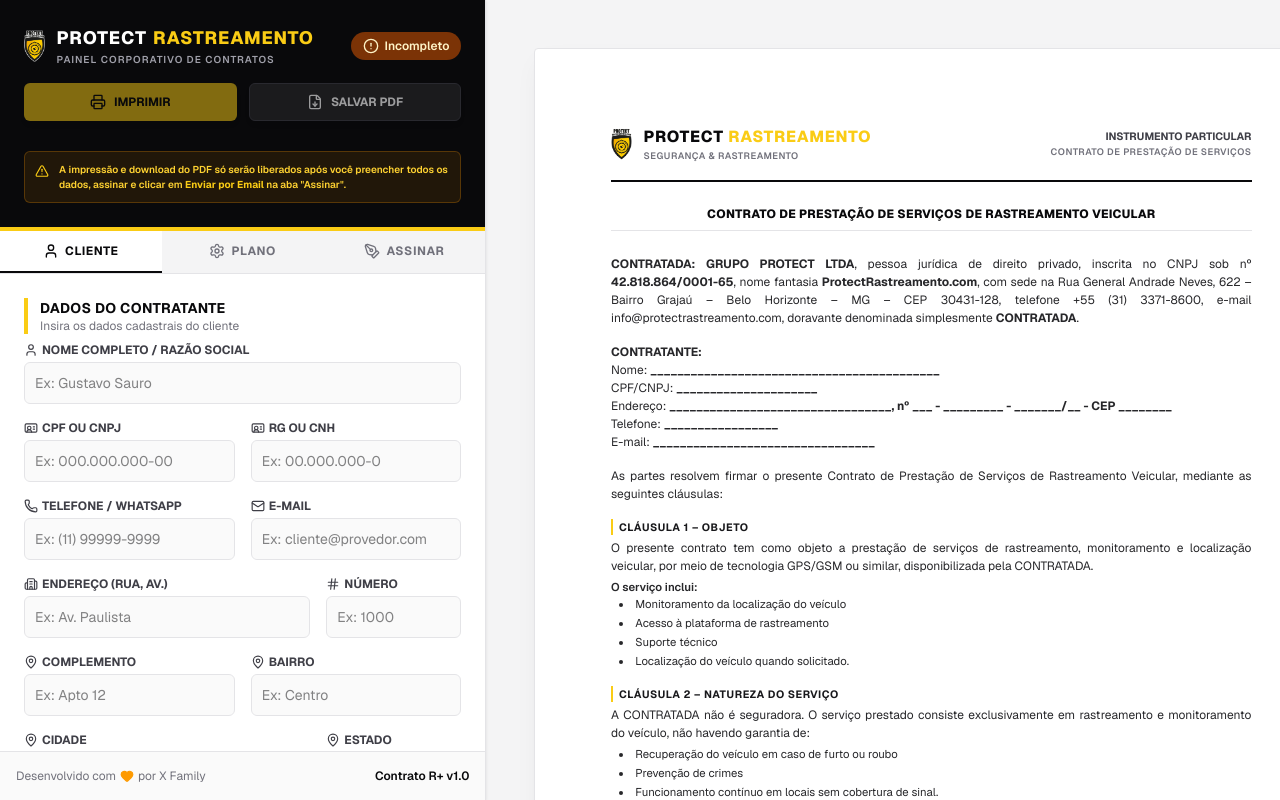
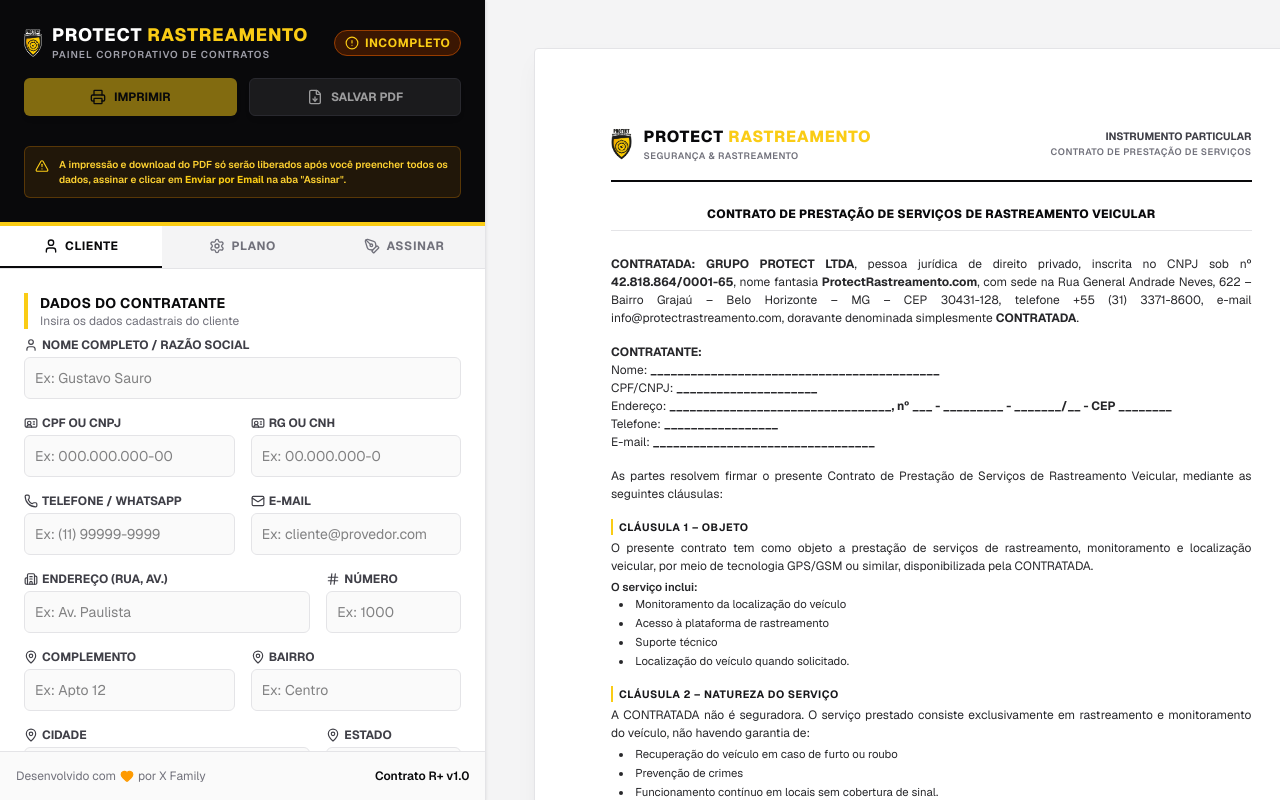
Before and after one commit to guhrizzo/contrato_rastreamento, a Next.js app: page / in a window 1280 px wide. Shown: the top 800 px of the page. Built offline with nearby package versions, Linux system fonts and the light colour scheme.

Commit message:
Update page.tsx

```diff
--- a/app/page.tsx
+++ b/app/page.tsx
@@ -586,27 +586,27 @@
 
         {/* CABEÇALHO */}
         <header className="p-6 bg-brand-black text-white flex flex-col gap-4 border-b-4 border-brand-yellow">
-          <div className="flex items-center justify-between w-full">
-            <div className="flex items-center gap-3">
-              <img src="/protectrastreamento.png" alt="Protect Rastreamento" className="h-8 w-auto" />
-              <div>
-                <h1 className="font-extrabold text-lg uppercase tracking-wider flex items-center gap-1.5">
+          <div className="flex flex-wrap items-center justify-between gap-3 w-full">
+            <div className="flex items-center gap-2.5 min-w-0">
+              <img src="/protectrastreamento.png" alt="Protect Rastreamento" className="h-7 w-auto shrink-0" />
+              <div className="min-w-0">
+                <h1 className="font-extrabold text-sm sm:text-base md:text-lg uppercase tracking-wider leading-tight text-white">
                   Protect<span className="text-brand-yellow"> Rastreamento</span>
                 </h1>
-                <p className="text-[10px] text-zinc-400 font-semibold tracking-widest uppercase">
+                <p className="text-[9px] sm:text-[10px] text-zinc-400 font-semibold tracking-wider sm:tracking-widest uppercase truncate">
                   Painel Corporativo de Contratos
                 </p>
               </div>
             </div>
-            <div className="flex items-center gap-2">
+            <div className="flex items-center gap-2 shrink-0">
               {isFormComplete() ? (
-                <div className="flex items-center gap-1.5 px-3 py-1.5 bg-green-900 text-green-100 rounded-full text-xs font-semibold">
-                  <CheckCircle className="w-4 h-4" />
+                <div className="flex items-center gap-1.5 px-2.5 py-1 bg-green-950/80 border border-green-800 text-green-300 rounded-full text-[10px] sm:text-xs font-bold uppercase tracking-wider">
+                  <CheckCircle className="w-3.5 h-3.5" />
                   Pronto
                 </div>
               ) : (
-                <div className="flex items-center gap-1.5 px-3 py-1.5 bg-amber-900 text-amber-100 rounded-full text-xs font-semibold">
-                  <AlertCircle className="w-4 h-4" />
+                <div className="flex items-center gap-1.5 px-2.5 py-1 bg-amber-950/80 border border-amber-800 text-brand-yellow rounded-full text-[10px] sm:text-xs font-bold uppercase tracking-wider">
+                  <AlertCircle className="w-3.5 h-3.5" />
                   Incompleto
                 </div>
               )}
```
